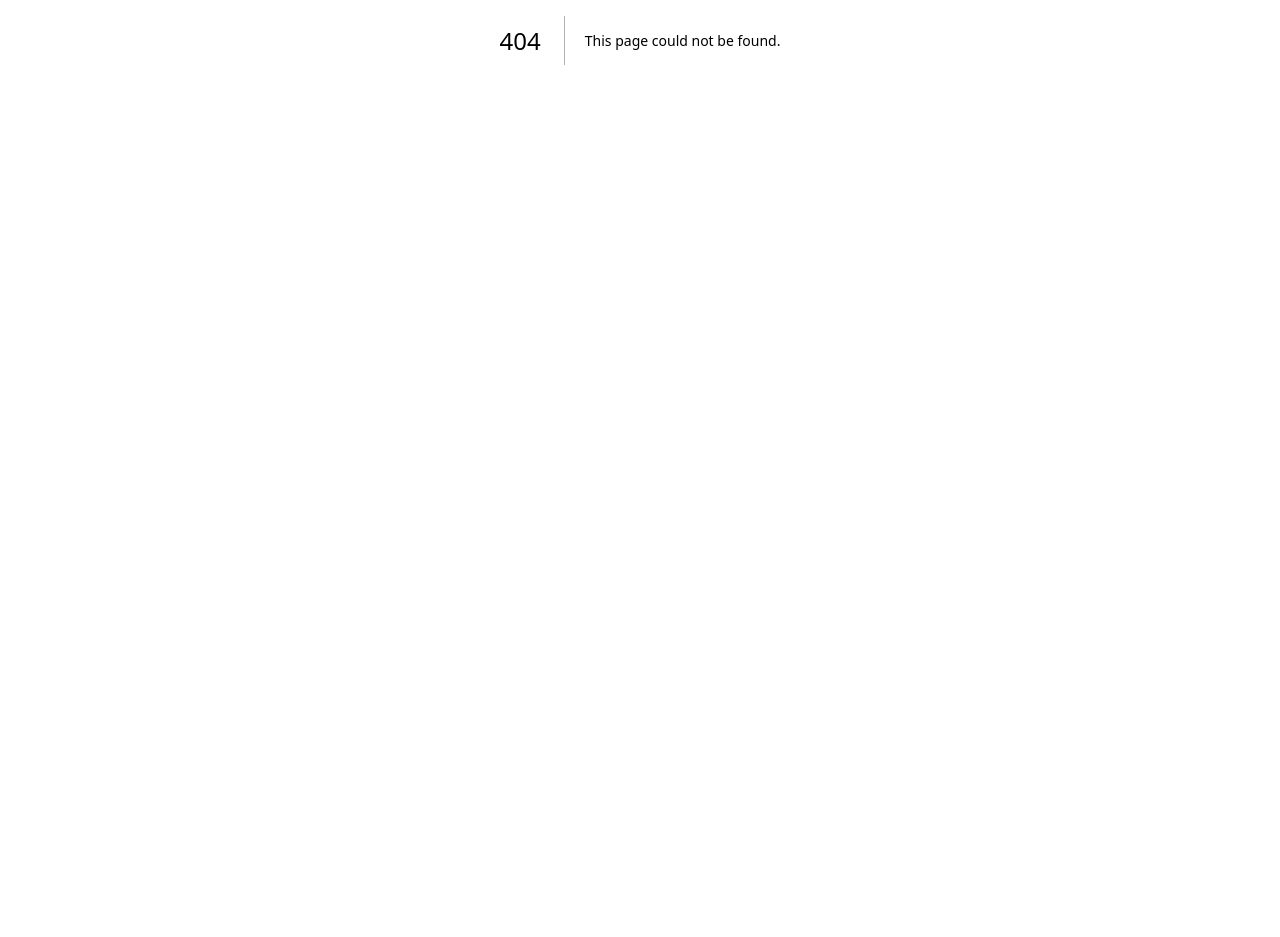
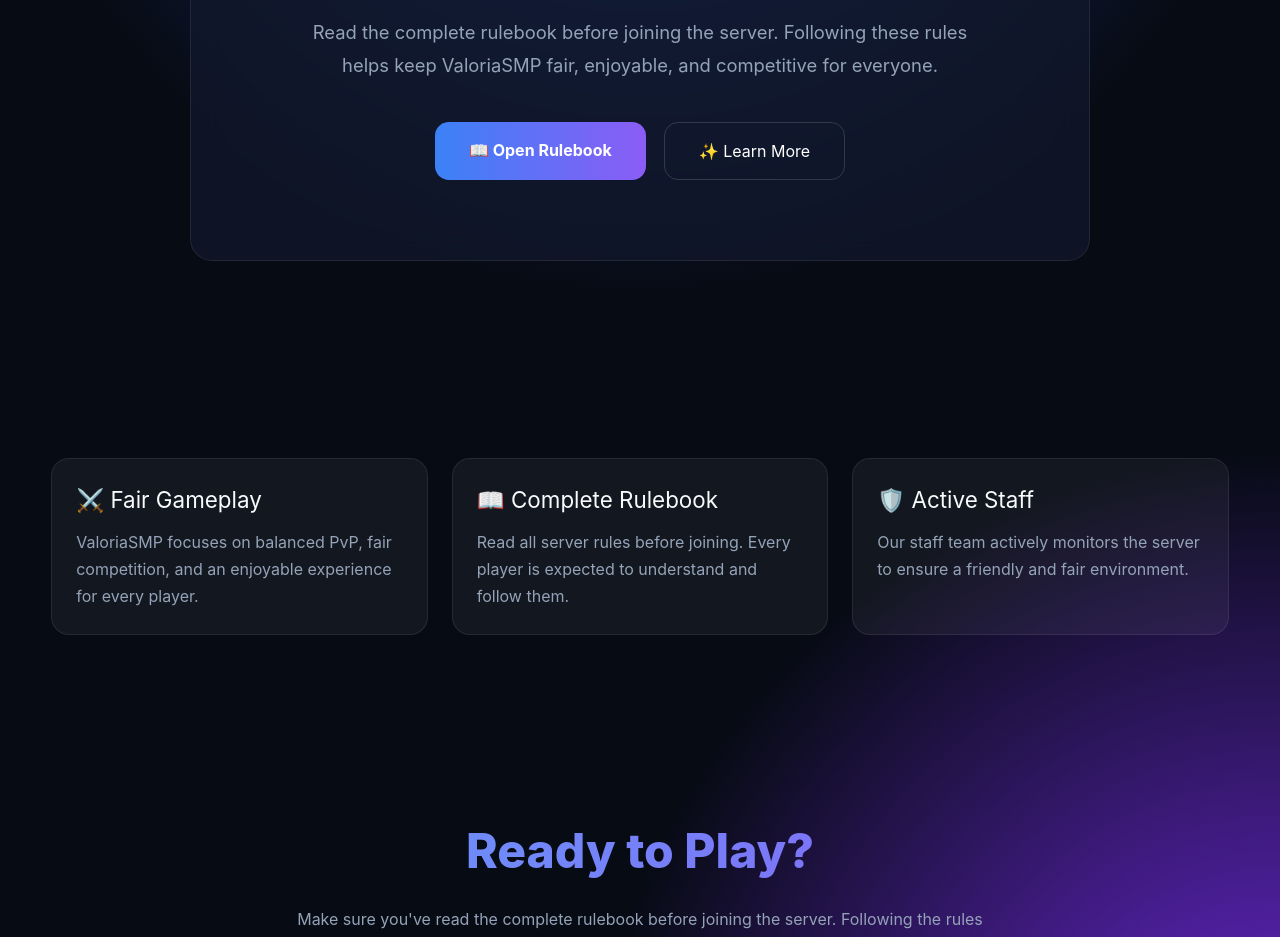
Before and after one commit to DevilXD073/valoria-rules2, a Next.js app: page / in a window 1280 px wide. Before the commit this address had no page. Shown: the part 360-1297 px from the top of the page. Before the commit the page ends 800 px from the top, so only its background shows below. Built offline with nearby package versions, Linux system fonts and the light colour scheme.

Commit message:
Create page.tsx

```diff
--- /dev/null
+++ b/app/page.tsx
@@ -0,0 +1,129 @@
+import Hero from "@/components/Hero";
+
+export default function HomePage() {
+  return (
+    <main>
+      <Hero />
+
+      <section
+        id="features"
+        className="container section"
+        style={{
+          display: "grid",
+          gridTemplateColumns: "repeat(auto-fit, minmax(280px, 1fr))",
+          gap: "24px",
+        }}
+      >
+        <div className="card">
+          <h2
+            style={{
+              fontSize: "1.4rem",
+              marginBottom: "12px",
+            }}
+          >
+            ⚔️ Fair Gameplay
+          </h2>
+
+          <p
+            style={{
+              color: "#94a3b8",
+              lineHeight: 1.7,
+            }}
+          >
+            ValoriaSMP focuses on balanced PvP, fair competition,
+            and an enjoyable experience for every player.
+          </p>
+        </div>
+
+        <div className="card">
+          <h2
+            style={{
+              fontSize: "1.4rem",
+              marginBottom: "12px",
+            }}
+          >
+            📖 Complete Rulebook
+          </h2>
+
+          <p
+            style={{
+              color: "#94a3b8",
+              lineHeight: 1.7,
+            }}
+          >
+            Read all server rules before joining. Every player is
+            expected to understand and follow them.
+          </p>
+        </div>
+
+        <div className="card">
+          <h2
+            style={{
+              fontSize: "1.4rem",
+              marginBottom: "12px",
+            }}
+          >
+            🛡️ Active Staff
+          </h2>
+
+          <p
+            style={{
+              color: "#94a3b8",
+              lineHeight: 1.7,
+            }}
+          >
+            Our staff team actively monitors the server to ensure a
+            friendly and fair environment.
+          </p>
+        </div>
+      </section>
+
+      <section
+        className="container section"
+        style={{
+          textAlign: "center",
+        }}
+      >
+        <h2
+          className="gradient-text"
+          style={{
+            fontSize: "clamp(2rem,5vw,3rem)",
+            fontWeight: 800,
+          }}
+        >
+          Ready to Play?
+        </h2>
+
+        <p
+          style={{
+            color: "#94a3b8",
+            marginTop: "18px",
+            maxWidth: "700px",
+            marginInline: "auto",
+            lineHeight: 1.8,
+          }}
+        >
+          Make sure you've read the complete rulebook before joining
+          the server. Following the rules helps keep ValoriaSMP fair,
+          competitive, and enjoyable for everyone.
+        </p>
+
+        <a
+          href="/rules"
+          style={{
+            display: "inline-block",
+            marginTop: "32px",
+            padding: "16px 36px",
+            borderRadius: "14px",
+            background:
+              "linear-gradient(90deg,#3b82f6,#8b5cf6)",
+            color: "white",
+            fontWeight: 700,
+          }}
+        >
+          📖 View Rulebook
+        </a>
+      </section>
+    </main>
+  );
+}
```
